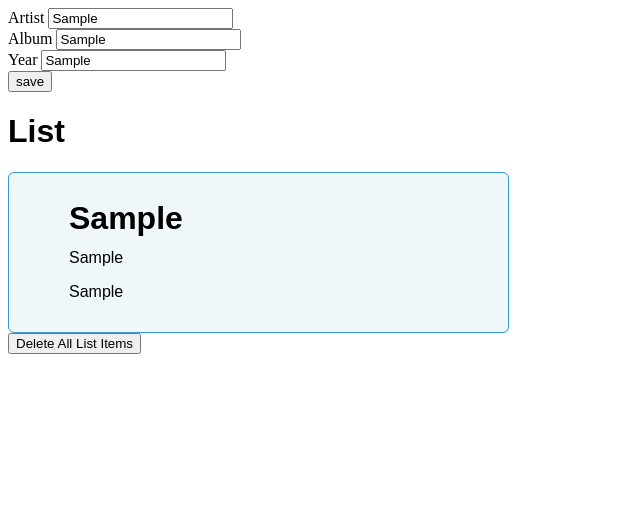
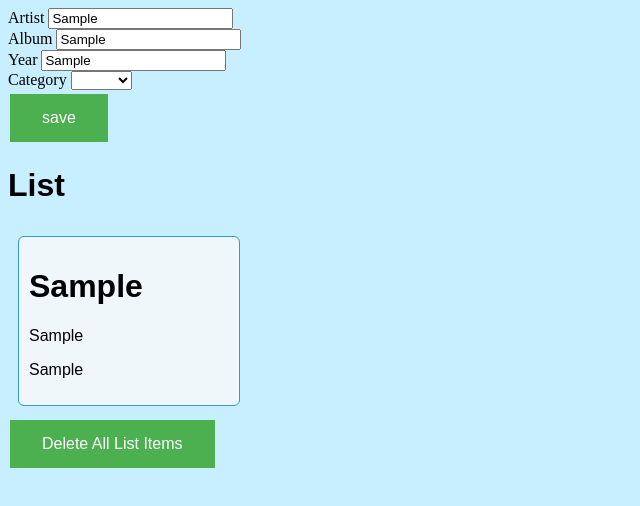
Before and after one commit to CalumCannon/dom-manipulation-js, a plain HTML site: page index.html in a window 1280 px wide. Both pictures are taken after typing "Sample", "Sample", "Sample" into the empty fields and a click on the input "save". Shown: the whole page, without its empty margins (0-640 px from the left). Drawn offline with Linux system fonts and the light colour scheme.

Commit message:
adds extension

```diff
--- a/css/main.css
+++ b/css/main.css
@@ -1,18 +1,18 @@
 .divbox{
-  -moz-border-radius: 6px;
-     -webkit-border-radius: 6px;
   background-color: #f0f7fb;
   background-image: url(../Images/icons/Pencil-48.png);
   background-position: 9px 0px;
   background-repeat: no-repeat;
   border: solid 1px #3498db;
   border-radius: 6px;
-     line-height: 18px;
   overflow: hidden;
-     padding: 15px 60px;
-     width: 30%;
-     justify-content: space-between;
+  margin: 10px;
+  flex-wrap: wrap;
+  width: 200px;
+  padding: 10px;
 }
+
+
 
 h1{
 font-family: arial;
@@ -24,4 +24,35 @@ font-family: arial;
 
 #div{
   display: flex;
+
 }
+
+#deleteAll{
+  background-color: #4CAF50; /* Green */
+  border: none;
+  color: white;
+  padding: 15px 32px;
+  text-align: center;
+  text-decoration: none;
+  display: inline-block;
+  font-size: 16px;
+  margin: 4px 2px;
+  cursor: pointer;
+}
+
+#btn{
+  background-color: #4CAF50; /* Green */
+  border: none;
+  color: white;
+  padding: 15px 32px;
+  text-align: center;
+  text-decoration: none;
+  display: inline-block;
+  font-size: 16px;
+  margin: 4px 2px;
+  cursor: pointer;
+}
+
+body{
+  background-color: #c7efff;
+}
--- a/index.html
+++ b/index.html
@@ -23,12 +23,26 @@
             <label for="release-date" class="primary">Year</label>
             <input type="text" id="releaseDate" required/>
     </div>
-  <input type="submit" value="save"/>
+
+    <div class="form-item">
+            <label for="category" class="primary">Category</label>
+            <select id="category">
+              <option value="" disabled selected></option>
+              <option value="Rock">Rock</option>
+              <option value="Dance">Dance</option>
+              <option value="Jazz">Jazz</option>
+            </select>
+          </div>
+
+
+  <input type="submit" value="save" id="btn"/>
   </div>
+
+
 </form>
 
   <h1>List</h1>
-  <div id="list">
+  <div style="display: flex; flex-direction: row; flex-wrap: wrap;" id="list">
 
   </div>
   <button type="button" id="deleteAll">Delete All List Items</button>
--- a/js/app.js
+++ b/js/app.js
@@ -1,12 +1,10 @@
 document.addEventListener('DOMContentLoaded', () => {
-  console.log('JavaScript loaded');
+
+    const form = document.querySelector('#formInput');
 
 
-  const form = document.querySelector('#formInput');
+    const handleFormSubmit = function (event) {
 
-
-  const handleFormSubmit = function (event) {
-    console.log("HELLO");
     //Prevent page refresh
     event.preventDefault();
 
@@ -14,8 +12,10 @@ document.addEventListener('DOMContentLoaded', () => {
     const artistValue =  event.target.artist.value;
     // Getting Author Input Value
     const albumValue =  event.target.albumTitle.value;
+    //Getting release date value
+    const releaseDate = event.target.releaseDate.value;
     //Getting dropdown value
-    const releaseDate = event.target.releaseDate.value;
+    const category = event.target.category.value;
 
     //CREATING DIV CONTAINER
     const divContainer = document.createElement('div');
@@ -36,30 +36,15 @@ document.addEventListener('DOMContentLoaded', () => {
       generateElement('h1', artistValue,divContainer);
       generateElement('p',albumValue,divContainer);
       generateElement('p',releaseDate,divContainer);
+      generateElement('p',category,divContainer);
       divContainer.classList.add('divbox');
     }
 
     generateBlock();
-
-    /*
-    //CREATE ELEMENT / SET VALUE / ATTACH TO DIV
-    const pTitle = document.createElement('p');
-    pTitle.textContent = artistValue;
-    divContainer.appendChild(pTitle);
-
-    //CREATE ELEMENT / SET VALUE / ATTACH TO DIV
-    const pAuthor = document.createElement('p');
-    pAuthor.textContent = albumValue;
-    divContainer.appendChild(pAuthor);
-
-    //CREATE ELEMENT / SET VALUE / ATTACH TO DIV
-    const pCategory = document.createElement('p');
-    pCategory.textContent = releaseDate;
-    divContainer.appendChild(pCategory);
-    */
   }
   form.addEventListener('submit', handleFormSubmit);
 
+  //DELETE BUTTON
   const deleteBtn = document.querySelector('#deleteAll');
   deleteAllListItems = () => {
     readingList.textContent = "";
```
Lines whose indentation alone changed are shown as unchanged.
